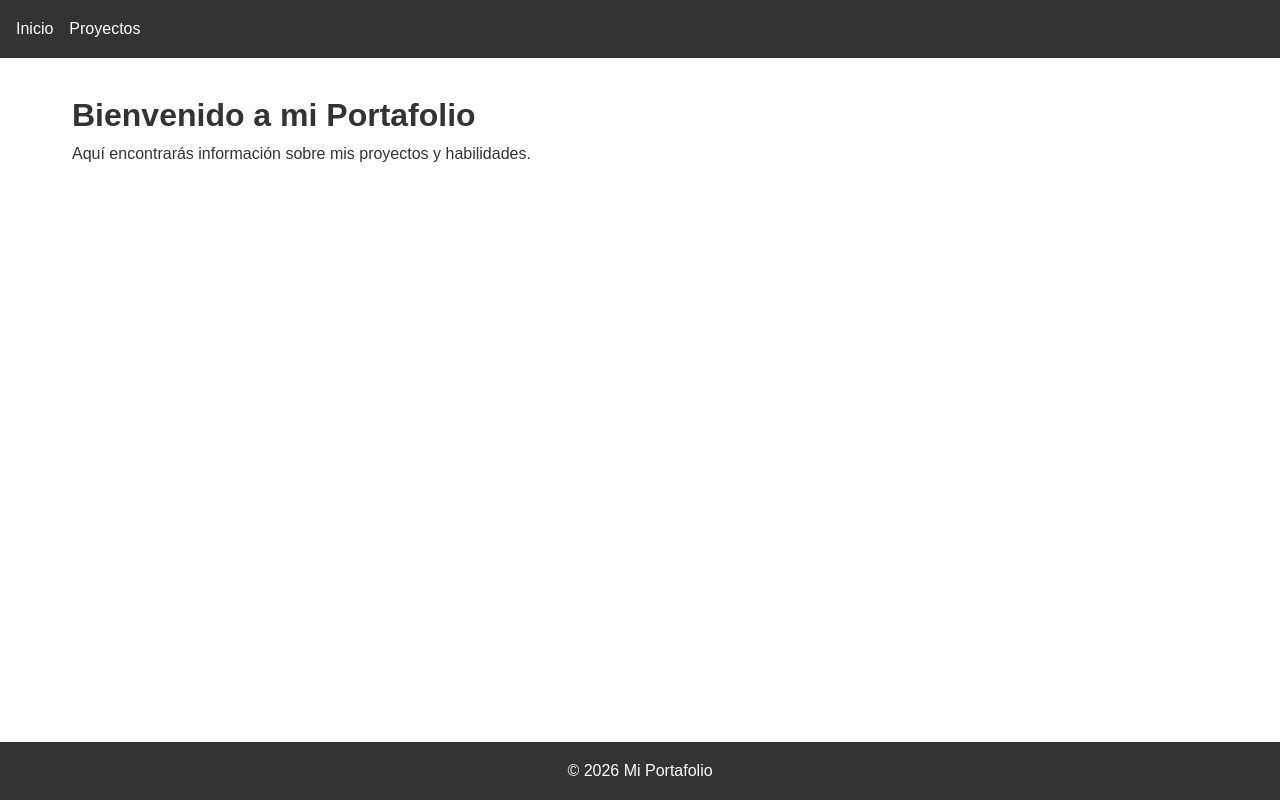
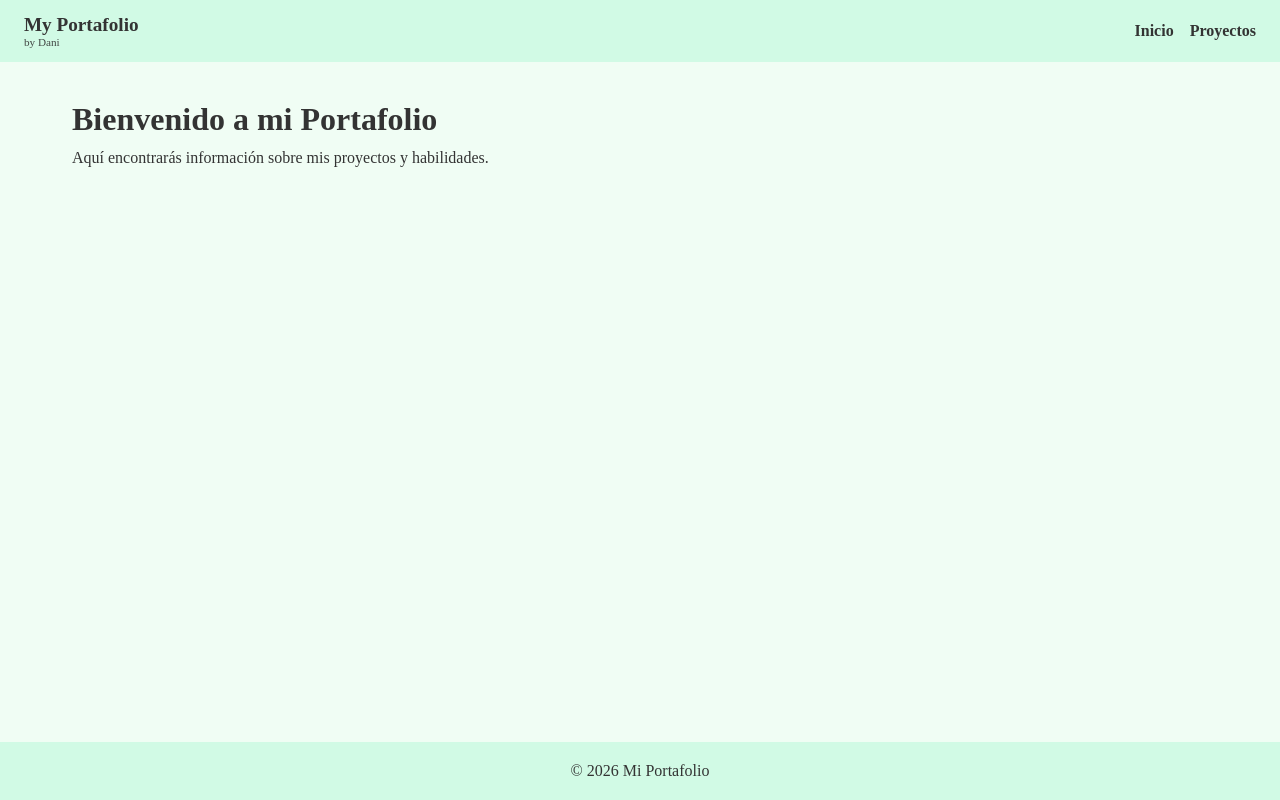
Before and after one commit to Daniimazo/portafolio, a plain HTML site: page index.html in a window 1280 px wide. Drawn offline with Linux system fonts and the light colour scheme.

Commit message:
Se definen los colores

```diff
--- a/css/style.css
+++ b/css/style.css
@@ -5,17 +5,46 @@
     box-sizing: border-box;
 }
 
+:root {
+    --primary-color: #D1FAE5;  /* Emerald 100 */
+    --secondary-color: #333;  /* Texto oscuro */
+    --text-color: #333;
+    --bg-light: #F0FDF4;  /* Emerald 50 */
+}
+
 body {
-    font-family: Arial, sans-serif;
+    font-family: 'Times New Roman', Times, serif;
     line-height: 1.6;
-    color: #333;
+    color: var(--text-color);
+    background-color: var(--bg-light);
 }
 
 /* Encabezado */
 header {
-    background: #333;
-    color: #fff;
-    padding: 1rem;
+    background: var(--primary-color);
+    color: var(--secondary-color);
+    padding: 0.8rem 1.5rem;
+    display: flex;
+    align-items: center;
+    justify-content: space-between;
+}
+
+.logo {
+    display: flex;
+    flex-direction: column;
+    line-height: 1.2;
+}
+
+.logo .title {
+    font-size: 1.2rem;
+    font-weight: bold;
+    color: var(--secondary-color);
+}
+
+.logo .subtitle {
+    font-size: 0.7rem;
+    color: var(--secondary-color);
+    opacity: 0.9;
 }
 
 nav ul {
@@ -25,8 +54,14 @@ nav ul {
 }
 
 nav a {
-    color: #fff;
+    color: var(--secondary-color);
     text-decoration: none;
+    font-weight: bold;
+    transition: opacity 0.3s;
+}
+
+nav a:hover {
+    opacity: 0.8;
 }
 
 /* Contenido principal */
@@ -38,8 +73,8 @@ main {
 
 /* Pie de página */
 footer {
-    background: #333;
-    color: #fff;
+    background: var(--primary-color);
+    color: var(--secondary-color);
     text-align: center;
     padding: 1rem;
     position: fixed;
--- a/index.html
+++ b/index.html
@@ -8,6 +8,10 @@
 </head>
 <body>
     <header>
+        <div class="logo">
+            <span class="title">My Portafolio</span>
+            <span class="subtitle">by Dani</span>
+        </div>
         <nav>
             <ul>
                 <li><a href="index.html">Inicio</a></li>
```
Also changed, not shown: projects.html (+4 -0 lines), 1 other file.
